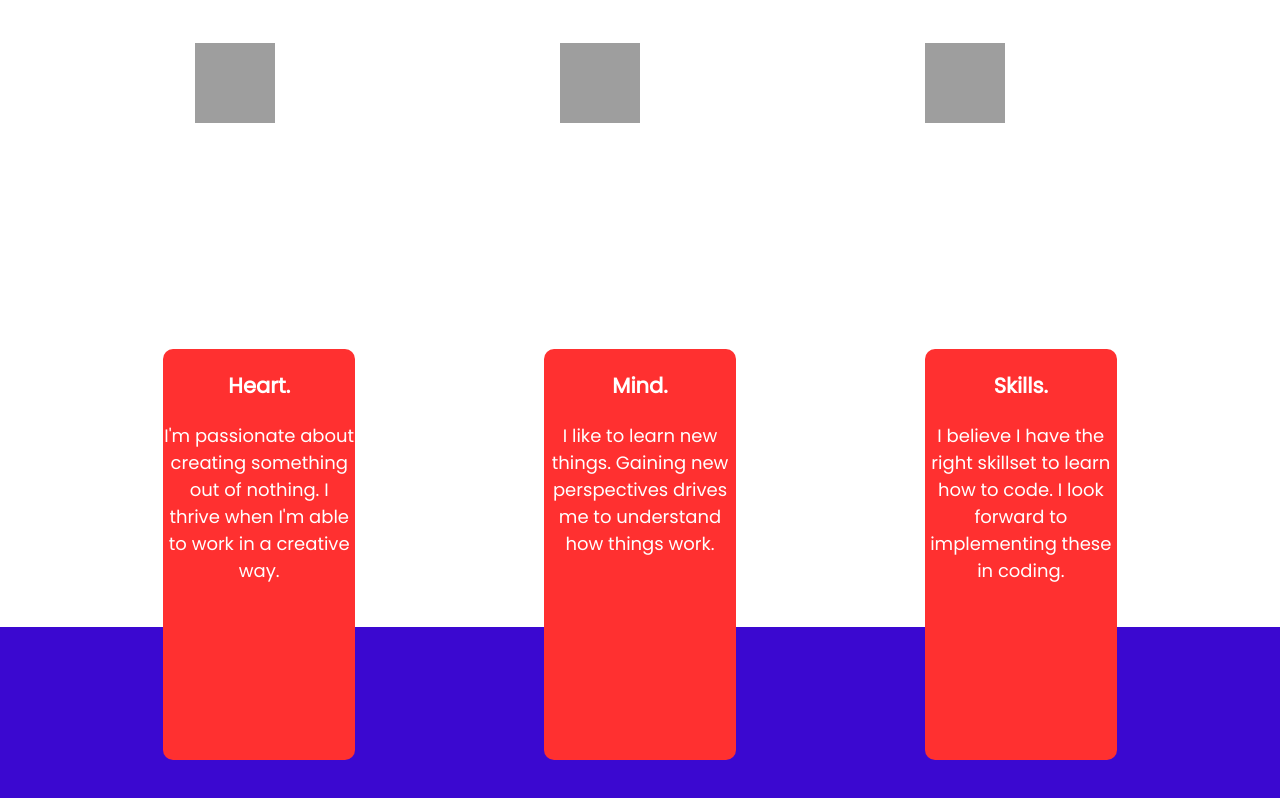
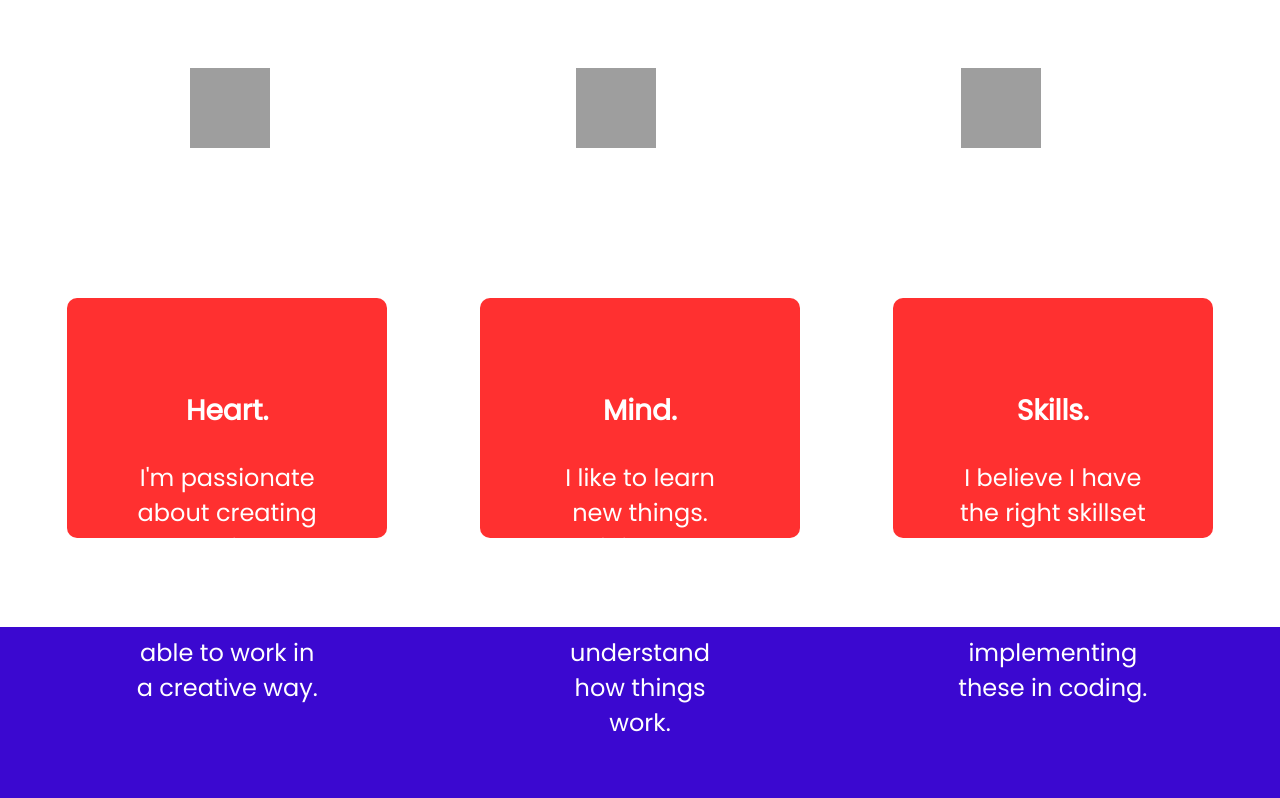
Before and after one commit to Danasovsky/Beta, a plain HTML site: page index.html in a window 1280 px wide. Shown: the part 997-1795 px from the top of the page. Drawn offline with Linux system fonts and the light colour scheme; grey boxes are pictures that could not be loaded.

Commit message:
Update Style.css

```diff
--- a/Style.css
+++ b/Style.css
@@ -182,11 +182,11 @@ body {
   padding-bottom: 18%; /* 32:18, i.e. 16:9 */
   margin-bottom: 2%; /* (100-32*3)/2 */
   border-radius:10px;
-  height: 25%;
-  max-height:25%;
-  font-size: 18px;
-  margin:10%;
+  height:20%;
   align-items: safe stretch;
+  padding: 5%;
+  margin: 2%;
+  font-size:18;
 
 
 }
@@ -215,5 +215,5 @@ body {
 
 .image {
     padding: 5%;
-    margin: 2%;
+    margin: 4%;
 }
```
